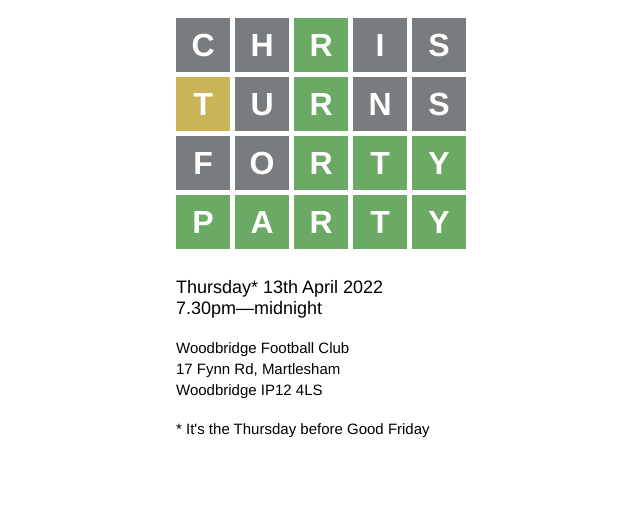
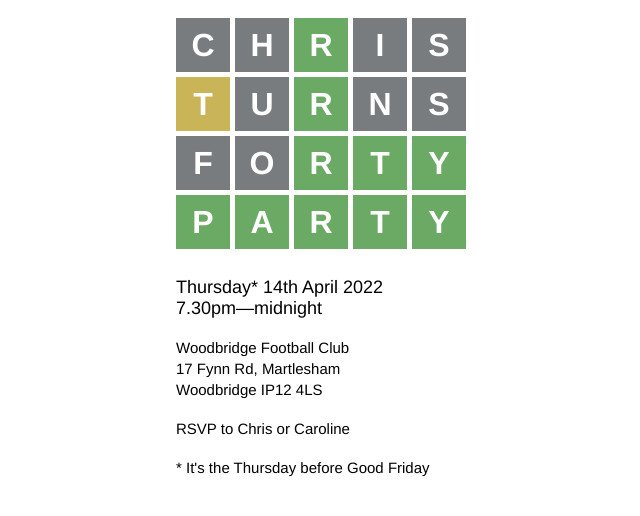
Before and after one commit to christhesoul/christhesoul.github.io, a Jekyll site: the page built from forty.md, in a window 1280 px wide. Shown: the top 516 px of the page, without its empty margins (319-959 px from the left). Built offline with Jekyll 4.4.1, drawn with Linux system fonts in a browser that asks for light colours.

Commit message:
get the date right

```diff
--- a/_layouts/forty.html
+++ b/_layouts/forty.html
@@ -93,7 +93,7 @@
         </div>
       </div>
       <p>
-        Thursday* 13th April 2022<br>
+        Thursday* 14th April 2022<br>
         7.30pm&mdash;midnight
       <p>
         <small>
@@ -102,6 +102,7 @@
           Woodbridge IP12 4LS
         </small>
       </p>
+      <p><small>RSVP to Chris or Caroline</small></p>
       <p><small>* It's the Thursday before Good Friday</small></p>
     </div>
   </body>
```
